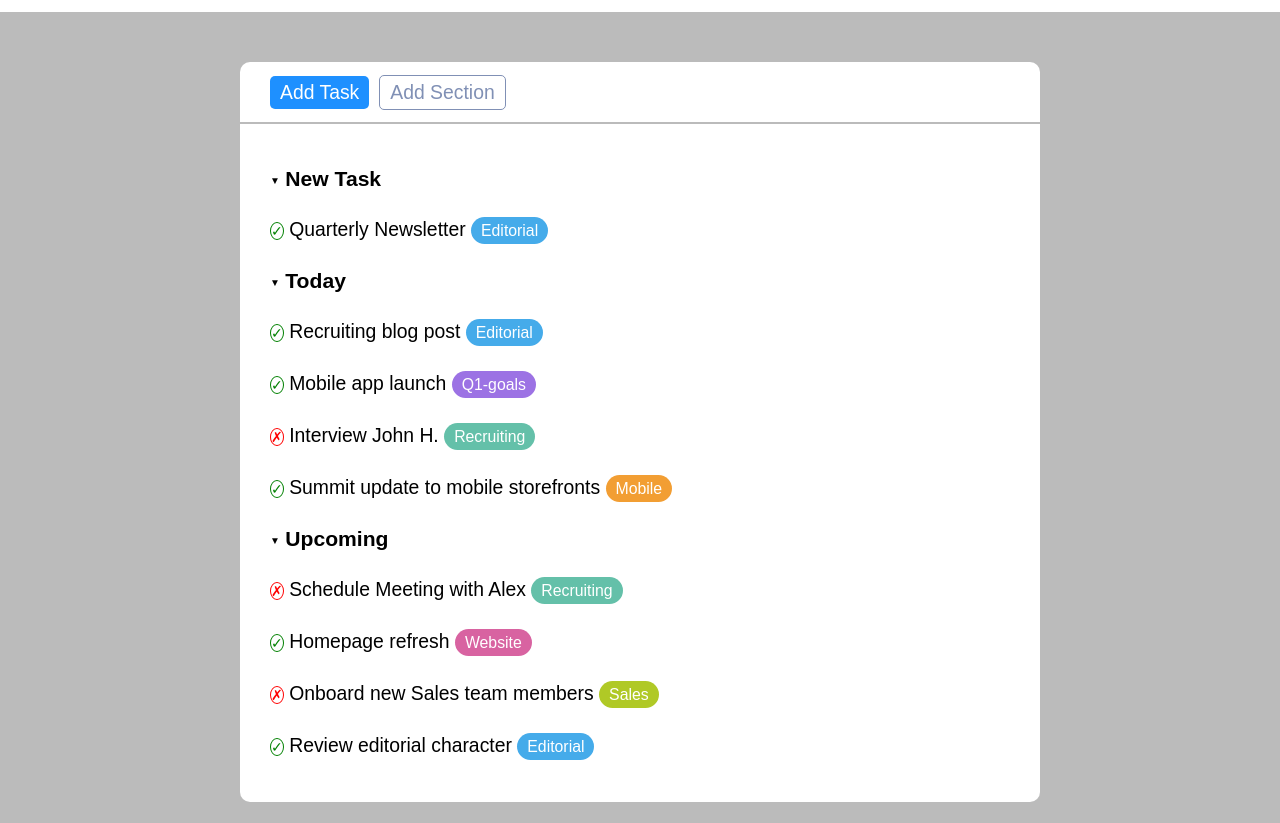
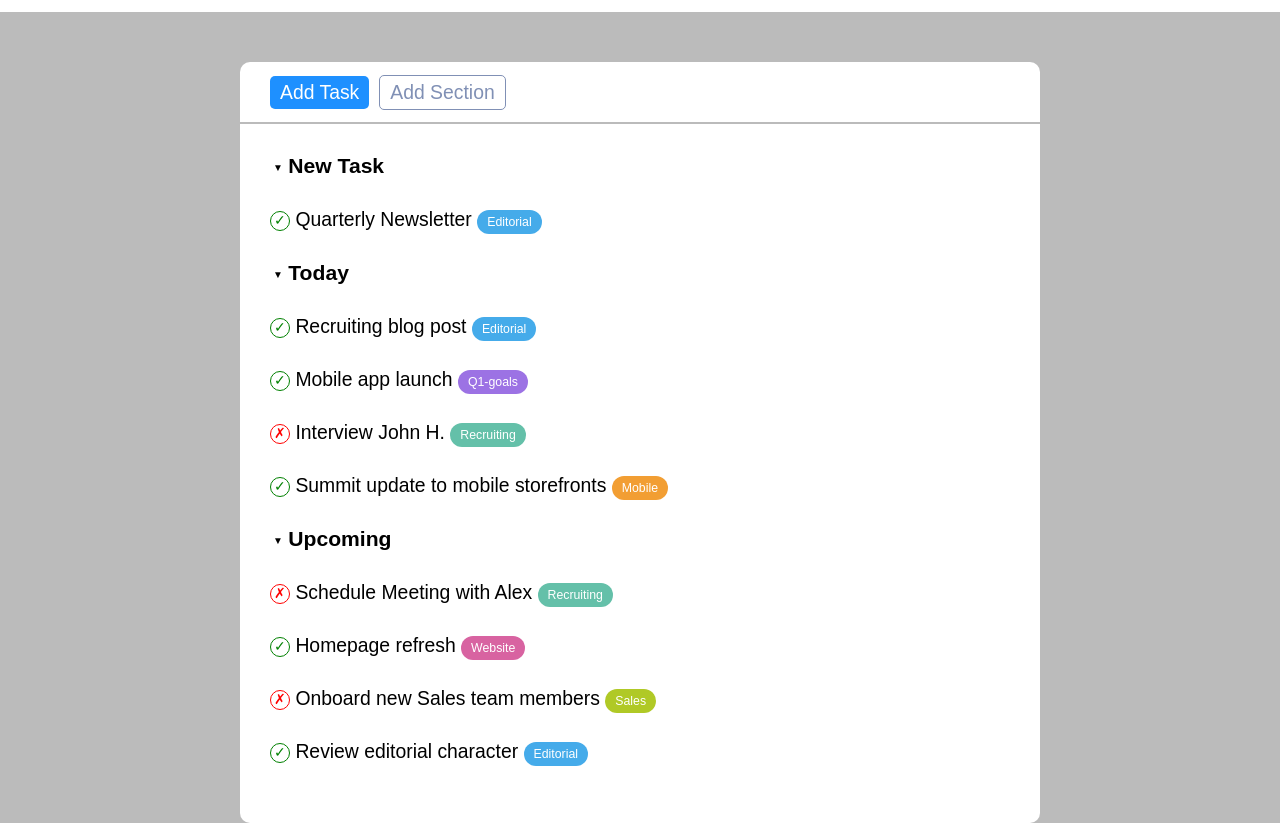
Before and after one commit to patrictobola/html-css-toboolist, a plain HTML site: page index.html in a window 1280 px wide. Shown: the part 68-891 px from the top of the page. Before the commit the page ends 870 px from the top, so only its background shows below. Drawn offline with Linux system fonts and the light colour scheme.

Commit message:
fixed border cross-check

```diff
--- a/css/style.css
+++ b/css/style.css
@@ -75,12 +75,17 @@ h1 {
 ul {
     display: inline;
     list-style-type: none;
-    line-height: 50px;
+    /* line-height: 50px; */
+}
+
+li {
+    margin: 30px 0px 30px 0px
 }
 
 .arrow-down {
     font-size: 10px;
     vertical-align:middle;
+    padding-left: 3px;
 }
 
 .checked {
@@ -89,13 +94,24 @@ ul {
     font-weight: lighter;
     border-radius: 50%;
     border: 1px solid green;
+    display: inline-block;
+    height: 20px;
+    width: 20px;
+    vertical-align: middle;
+    padding-left: 3px;
 }
+
 .crossed {
     color: red;
     font-size: 0.8rem;
     font-weight: lighter;
     border-radius: 50%;
     border: 1px solid red;
+    display: inline-block;
+    height: 20px;
+    width: 20px;
+    vertical-align: middle;
+    padding-left: 3px;
 }
 
 
@@ -103,7 +119,7 @@ ul {
     border-radius: 30px;
     padding: 5px 10px;
     color: #fff;
-    font-size: 0.9rem;
+    font-size: 0.7rem;
 }
 
 li{
```
